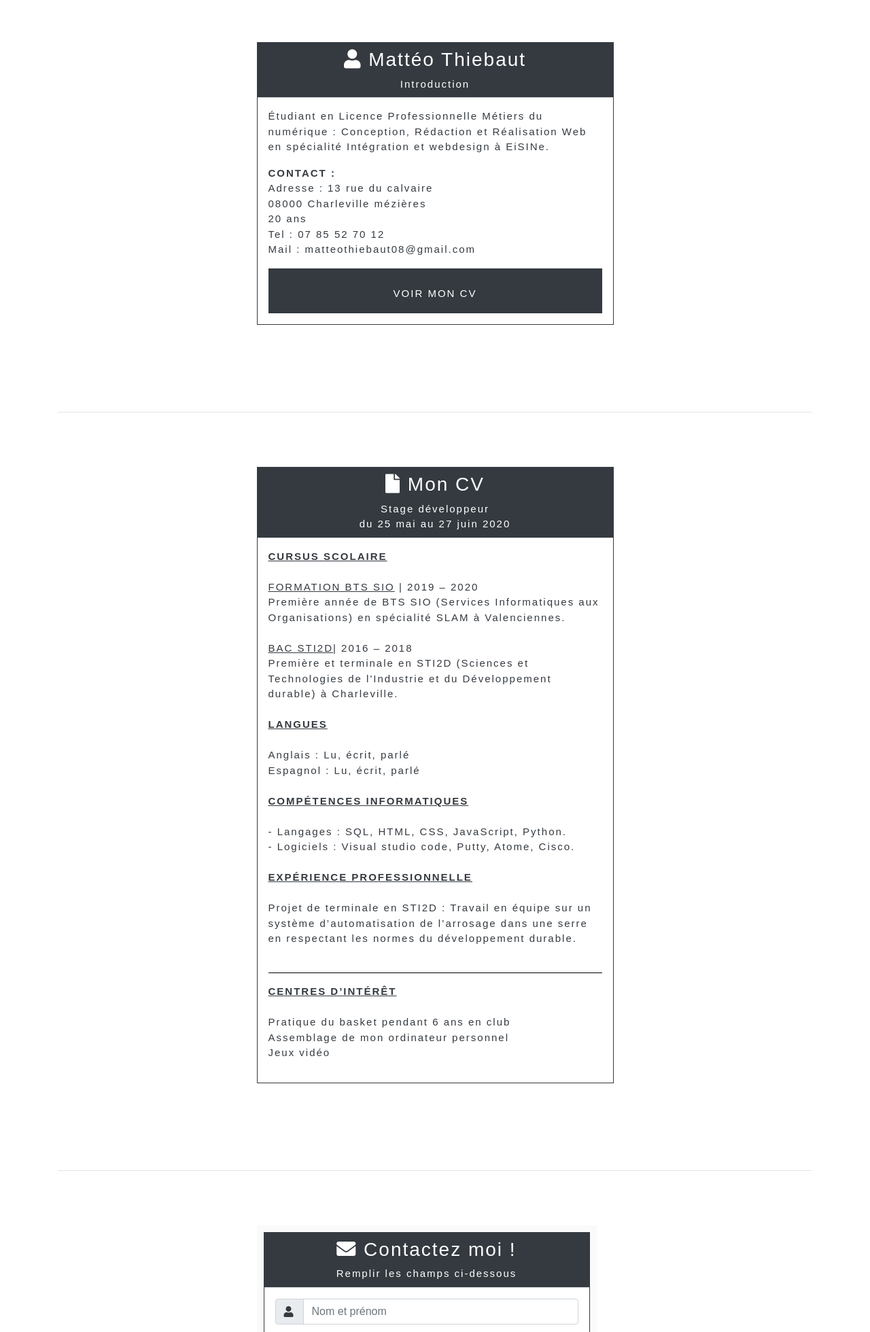
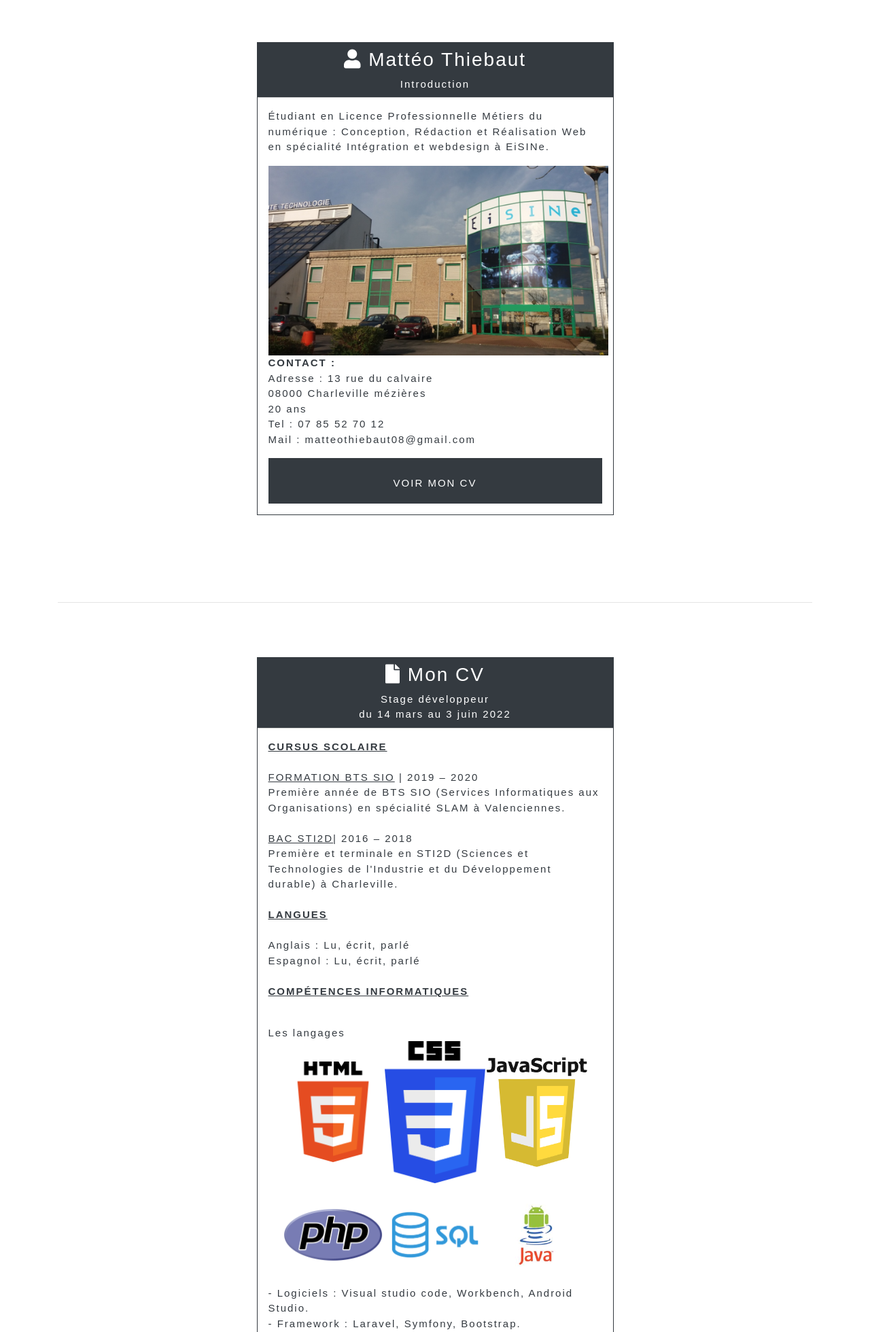
Before and after one commit to MatteoThiebaut/v1, a PHP site: page / in a window 1280 px wide. Shown: the part 690-2650 px from the top of the page at 68% size. Run offline with PHP 8.4, Linux system fonts and the light colour scheme; some libraries are stand-ins or nearby versions.

Commit message:
logoLangage

```diff
--- a/carousel.css
+++ b/carousel.css
@@ -183,3 +183,20 @@ h3{
 .nav-link:hover::after {
     transform: translateX(-50%) scaleX(1);
 }
+
+table{
+  box-align:"center";
+}
+thead{
+  text-align: center;
+}
+tr {
+
+}
+td {
+  width: 150px;
+  height: 150px;
+}
+#imgTab{
+  width: 100%;
+}
--- a/index.html
+++ b/index.html
@@ -123,6 +123,8 @@
                             <p> Étudiant en Licence Professionnelle Métiers du numérique : Conception, Rédaction et
                                 Réalisation Web en spécialité Intégration et webdesign à EiSINe.
                             </p>
+                            <img src="img/eisine.png" width="500px">
+
                             <p><b>CONTACT :</b><br>
                                 Adresse : 13 rue du calvaire <br>
                                 08000 Charleville mézières <br>
@@ -154,7 +156,7 @@
                         <div class="card-header p-0">
                             <div class="bg-info text-white text-center py-2">
                                 <h3><i class="fa fa-file"></i> Mon CV</h3>
-                                <p class="m-0">Stage développeur <br> du 25 mai au 27 juin 2020 </p>
+                                <p class="m-0">Stage développeur <br> du 14 mars au 3 juin 2022 </p>
                             </div>
                         </div>
                         <div class="card-body p-3">
@@ -180,8 +182,40 @@
                                 <br>
                                 <u><b>COMPÉTENCES INFORMATIQUES</b></u><br>
                                 <br>
-                                - Langages : SQL, HTML, CSS, JavaScript, Python.<br>
-                                - Logiciels : Visual studio code, Putty, Atome, Cisco.<br>
+
+                            <table align="center">
+                                <thead>Les langages </thead>
+                                <tbody>
+                                    <tr>
+                                        <td>
+                                            <img src="img/html.png" id="imgTab">
+                                        <td>
+
+                                            <img src="img/css.png" id="imgTab">
+                                        <td>
+
+                                            <img src="img/JS.png" id="imgTab">
+
+                                    </tr>
+                                    <tr>
+                                        <td>
+
+                                            <img src="img/php.png" id="imgTab">
+
+                                        <td>
+
+                                            <img src="img/sql.png" id="imgTab">
+                                        <td>
+
+                                            <img src="img/android.png" id="imgTab">
+                                    </tr>
+                                    </tr>
+
+                                </tbody>
+                            </table>
+
+                            - Logiciels : Visual studio code, Workbench, Android Studio.<br>
+                            - Framework : Laravel, Symfony, Bootstrap.<br>
                             <br>
                             <u><b>EXPÉRIENCE PROFESSIONNELLE </b></u><br>
                             <br>
```
Also changed, not shown: projetAnglais.html (+15 -6 lines), veille.html (+17 -7 lines), img/JS.png (added), img/SQL.png (added), img/android.png (added), img/css.png (added), img/eisine.png (added), img/html.png (added), img/java.png (added), img/php.png (added). Lines whose indentation alone changed are shown as unchanged.
